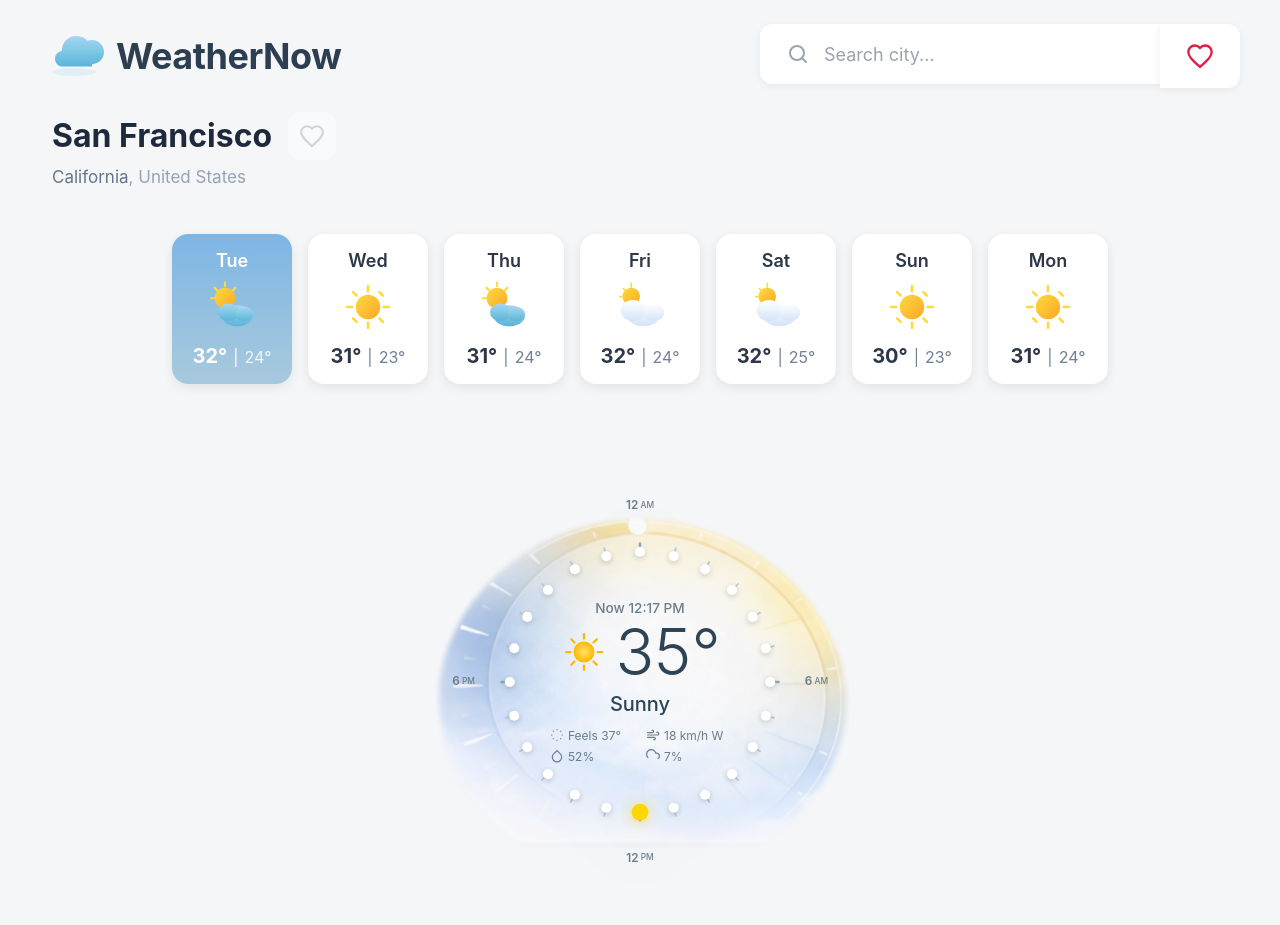
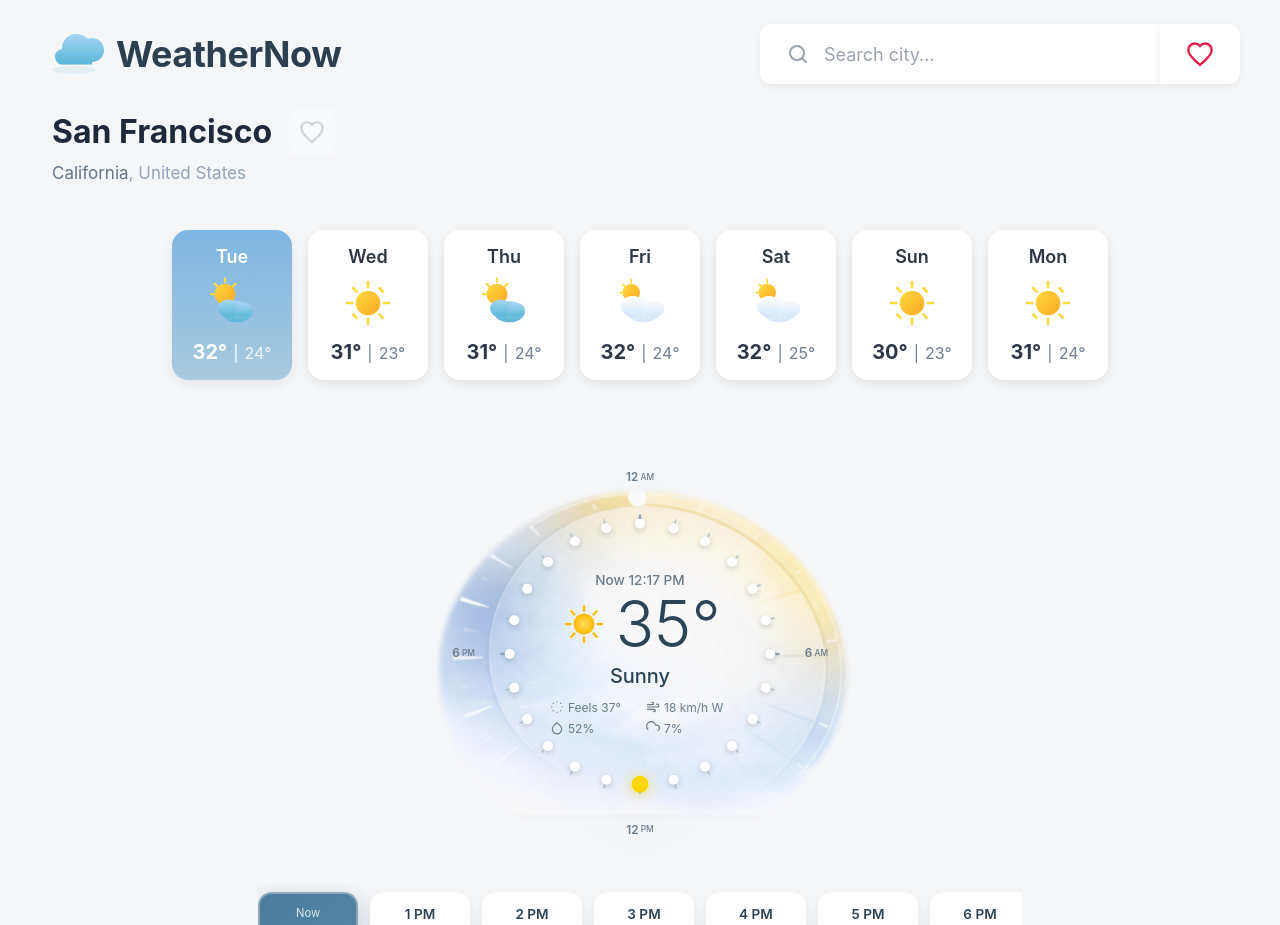
Before and after one commit to edwardarunpandiyan/weathernow-frontend, a React (Vite) app: page / in a window 1280 px wide. Shown: the top 925 px of the page. Built offline with nearby package versions, Linux system fonts and the light colour scheme.

Commit message:
style: fine-tune styling for hourly section and header

```diff
--- a/src/styles/header/Header.css
+++ b/src/styles/header/Header.css
@@ -90,6 +90,8 @@
     box-shadow: 0 2px 8px rgba(0, 0, 0, 0.06);
     transition: box-shadow 0.2s ease, border-color 0.2s ease;
     border: 2px solid transparent;
+    height: 50px;
+    box-sizing: border-box;
 }
 
 .header__search-wrapper:focus-within {
@@ -336,6 +338,8 @@
     box-shadow: 0 2px 8px rgba(0, 0, 0, 0.06);
     border: 2px solid transparent;
     position: relative;
+    height: 50px;
+    box-sizing: border-box;
 }
 
 .header__favorite-btn:hover {
@@ -597,10 +601,12 @@
 
     .header__search-wrapper {
         padding: 14px 20px;
+        height: 54px;
     }
 
     .header__favorite-btn {
         padding: 14px 20px;
+        height: 54px;
     }
 
     .header__dropdown-item {
@@ -639,6 +645,7 @@
 
     .header__search-wrapper {
         padding: 16px 24px;
+        height: 60px;
     }
 
     .header__search-icon {
@@ -652,6 +659,7 @@
 
     .header__favorite-btn {
         padding: 16px 24px;
+        height: 60px;
     }
 
     .header__favorite-icon {
--- a/src/styles/hourly forecast/HourlyForecast.css
+++ b/src/styles/hourly forecast/HourlyForecast.css
@@ -37,7 +37,7 @@
     width: 100%;
     max-width: 900px;
     margin: 0 auto;
-    padding: 24px 16px;
+    padding: 0px 16px 24px 16px;
     font-family: -apple-system, BlinkMacSystemFont, 'Segoe UI', Roboto, Oxygen, Ubuntu, sans-serif;
 }
 
@@ -56,7 +56,7 @@
     display: flex;
     justify-content: center;
     align-items: center;
-    margin-bottom: 32px;
+    /* margin-bottom: 32px; */
 }
 
 .hourly-radial__container {
@@ -429,7 +429,7 @@
      ============================================ */
 @media (max-width: 768px) {
     .hourly-forecast {
-        padding: 16px 12px;
+        padding: 0px 12px 16px 12px;
     }
 
     .hourly-radial__container {
```
